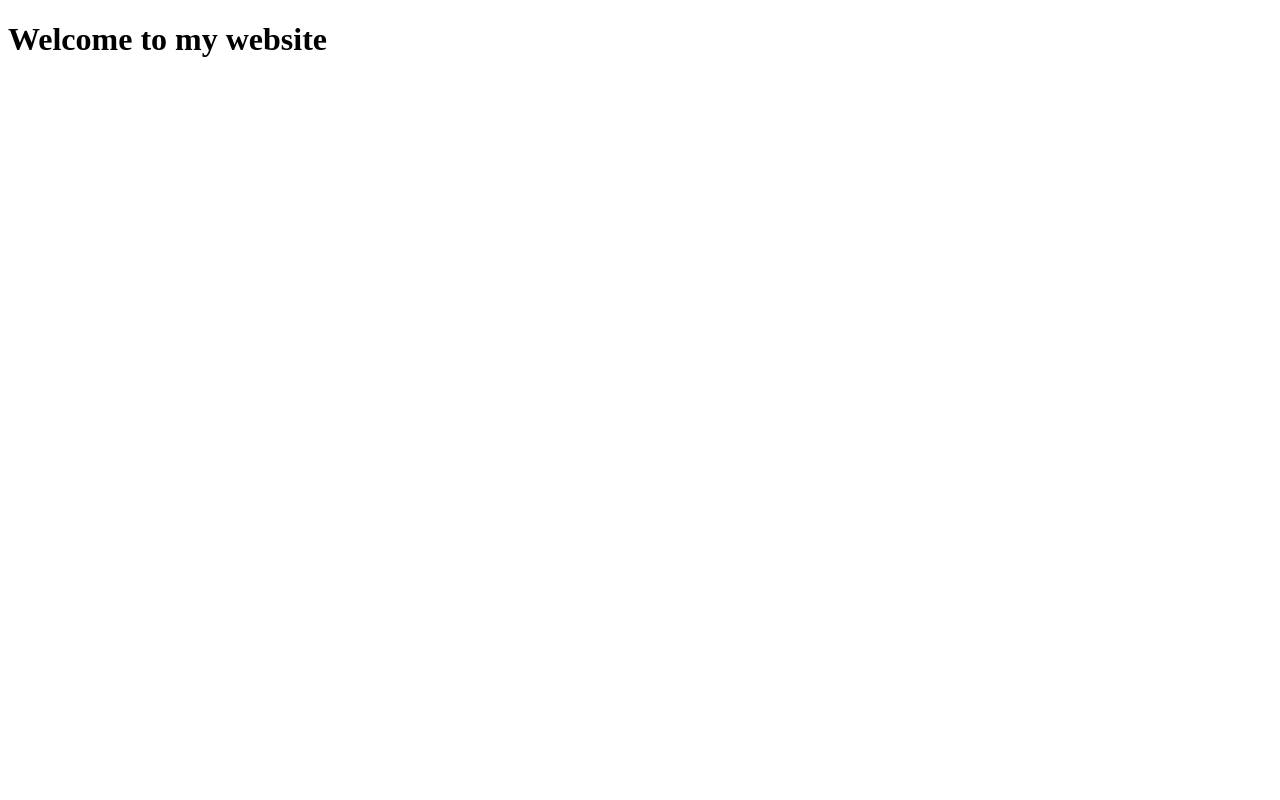
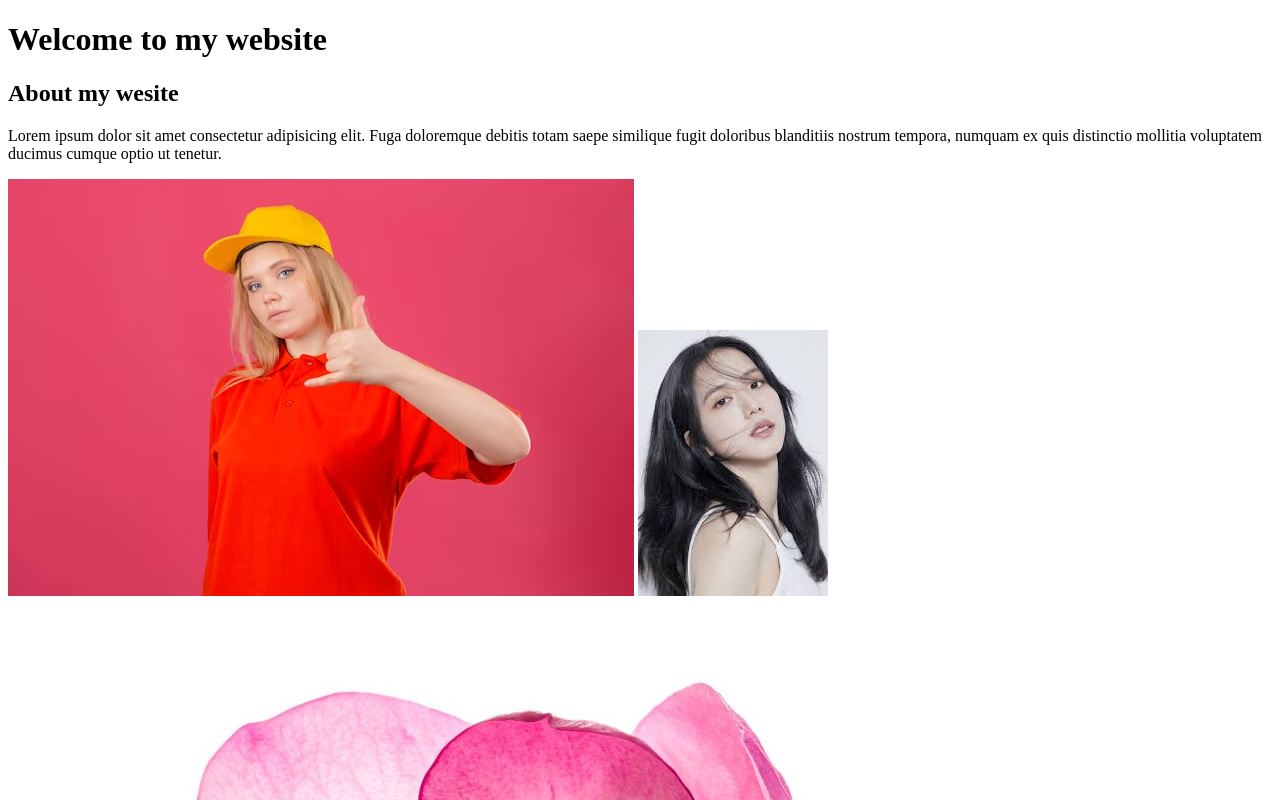
Before and after one commit to Nujat-Zaman-Chowdhury/my-second-repo, a plain HTML site: page index.html in a window 1280 px wide. Shown: the top 800 px of the page. Drawn offline with Linux system fonts and the light colour scheme.

Commit message:
added some images

```diff
--- a/index.html
+++ b/index.html
@@ -7,5 +7,13 @@
 </head>
 <body>
     <h1>Welcome to my website</h1>
+    <div>
+        <h2>About my wesite</h2>
+        <p>Lorem ipsum dolor sit amet consectetur adipisicing elit. Fuga doloremque debitis totam saepe similique fugit doloribus blanditiis nostrum tempora, numquam ex quis distinctio mollitia voluptatem ducimus cumque optio ut tenetur.</p>
+        <img src="images/girl.jpg" alt="">
+        <img src="images/jisoo.jpeg" alt="">
+        <img src="images/flower.jpg" alt="">
+        <img src="images/sunflower.jpg" alt="">
+    </div>
 </body>
 </html>
--- /dev/null
+++ b/styles/style.css
@@ -0,0 +1,3 @@
+div{
+    border: 2px solid lightseagreen;
+}
```
Also changed, not shown: images/flower.jpg (added), images/girl.jpg (added), images/jisoo.jpeg (added), images/sunflower.jpg (added).
